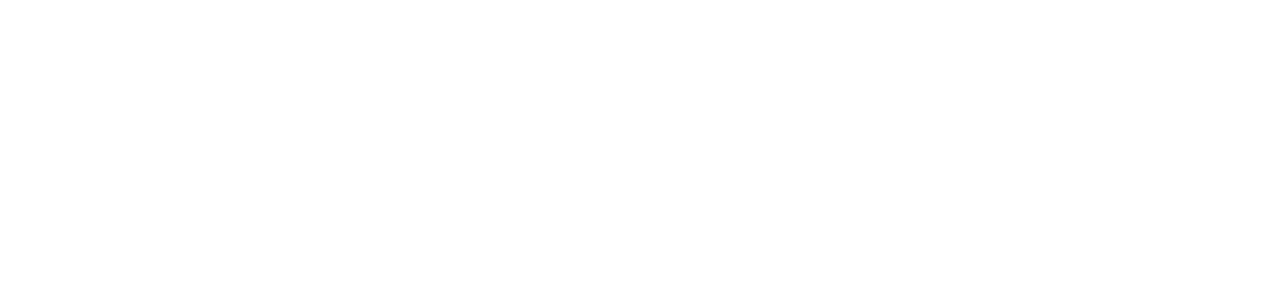
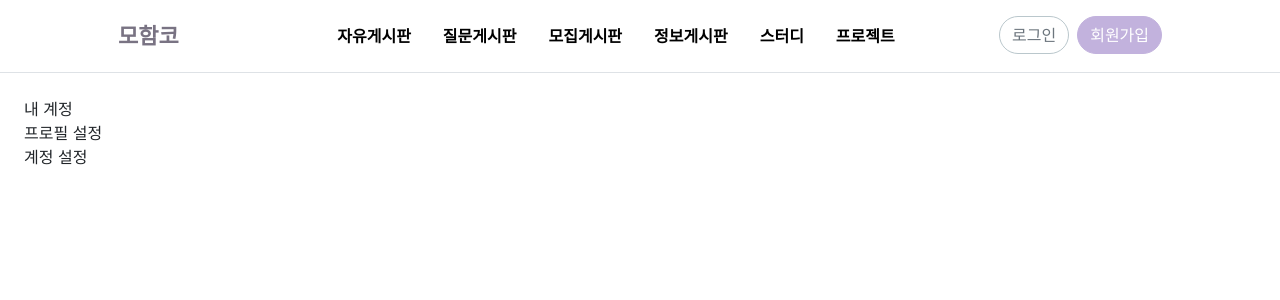
Before and after one commit to DeveloperCommunity2023/developer-community-front-api, a React (Create React App) app in the folder mohamco/: page /test in a window 1280 px wide. Before the commit this address had no page. Shown: the top 300 px of the page. Built offline with nearby package versions, Linux system fonts and the light colour scheme.

Commit message:
Feat: 프로필 함수 추가

```diff
--- a/mohamco/src/App.tsx
+++ b/mohamco/src/App.tsx
@@ -5,6 +5,7 @@
 import { StudyCreate } from "./Pages/StudyCreate";
 import { Study } from "./Pages/Study";
 import { Board } from "./Pages/Board";
+import { Profile } from "./Pages/Profile";
 
 function App() {
   return (
@@ -15,6 +16,7 @@
           <Route path="/board" element={<Board />} />
           <Route path="/study" element={<Study />} />
           <Route path="/study/create" element={<StudyCreate />} />
+          <Route path="/test" element={<Profile />} />
         </Routes>
       </Router>
     </>
--- /dev/null
+++ b/mohamco/src/Pages/Profile.tsx
@@ -0,0 +1,17 @@
+import NavBar from "../components/NavBar";
+
+export function Profile() {
+  return (
+    <>
+      <NavBar />
+
+      <nav className="mx-auto max-w-10x1 px-4 flex w-full">
+        <div className="col-md-3 mb-2 mb-md-0 align-self-center">
+          <div>내 계정</div>
+          <div>프로필 설정</div>
+          <div>계정 설정</div>
+        </div>
+      </nav>
+    </>
+  );
+}
```
